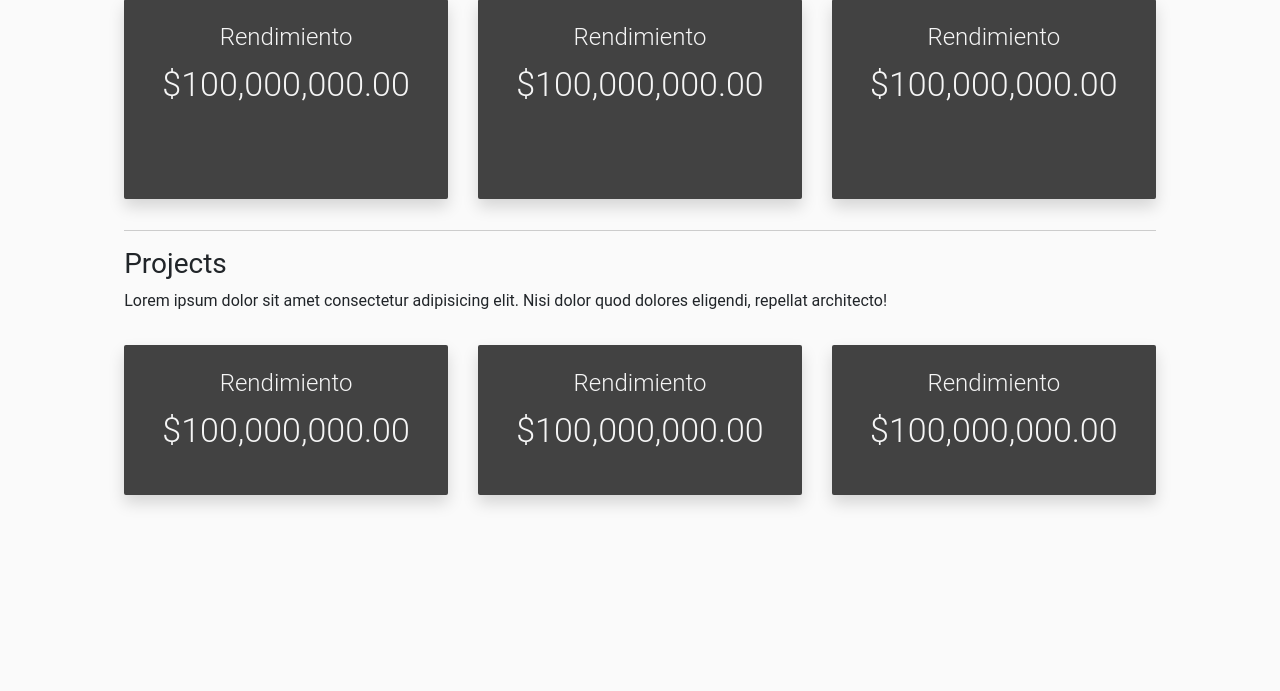
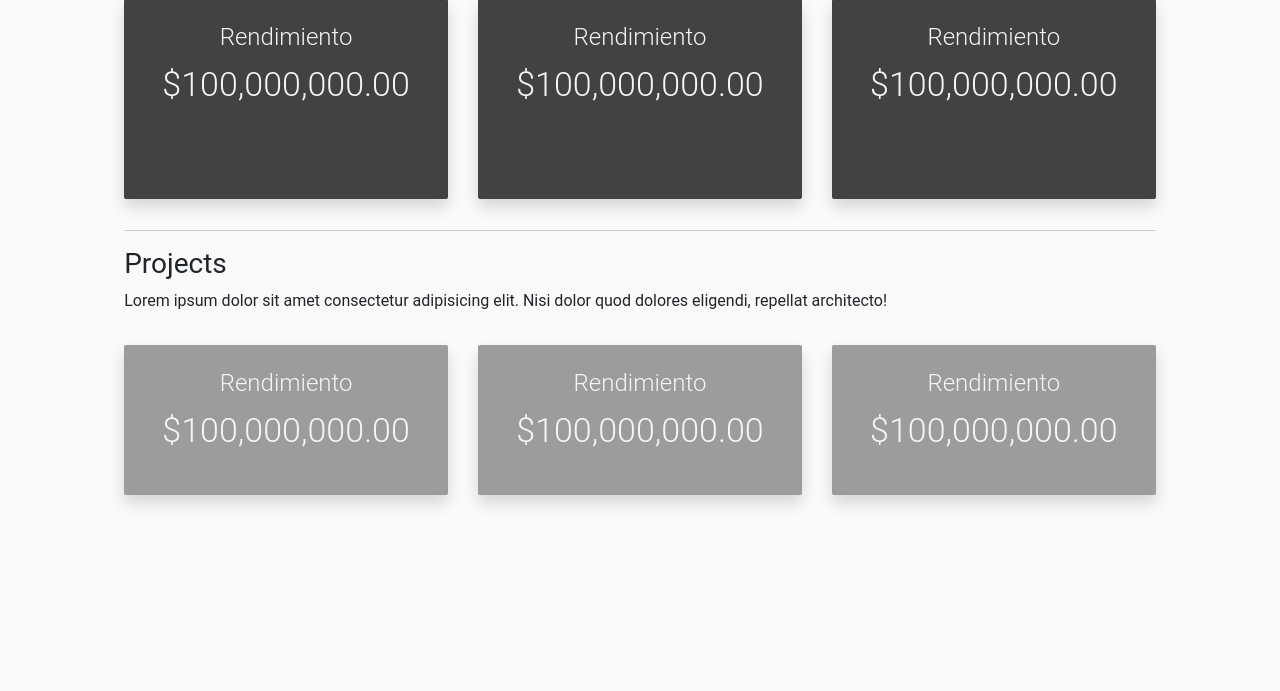
Before and after one commit to luissalmon/osopanda, a Django app: page /page6/ in a window 1280 px wide. Shown: the part 467-1158 px from the top of the page. Run offline with Django 3.2, Linux system fonts and the light colour scheme; some libraries are stand-ins or nearby versions.

Commit message:
Se cambio color en page6

```diff
--- a/baraboo/bsite/templates/page6.html
+++ b/baraboo/bsite/templates/page6.html
@@ -170,7 +170,7 @@
 
                       <div class="col-4 h-100 m-0">
                         <div class="row h-100 m-0 justify-content-center">
-                          <div class="col-12 card bg-dark shadow">
+                          <div class="col-12 card shadow" style="background-color: #9C9C9C">
                             <div class="card-body d-flex flex-column align-items-center p-4">
                               <h3 class="card-title text-light">Rendimiento</h3>
                               <p class="card-text display-4 text-light">
@@ -184,7 +184,7 @@
 
                       <div class="col-4 h-100 m-0">
                         <div class="row h-100 m-0 justify-content-center">
-                          <div class="col-12 card bg-dark shadow">
+                          <div class="col-12 card shadow" style="background-color: #9C9C9C">
                             <div class="card-body d-flex flex-column align-items-center p-4">
                               <h3 class="card-title text-light">Rendimiento</h3>
                               <p class="card-text display-4 text-light">
@@ -198,7 +198,7 @@
 
                       <div class="col-4 h-100 m-0">
                         <div class="row h-100 m-0 justify-content-center">
-                          <div class="col-12 card bg-dark shadow">
+                          <div class="col-12 card shadow" style="background-color: #9C9C9C">
                             <div class="card-body d-flex flex-column align-items-center p-4">
                               <h3 class="card-title text-light">Rendimiento</h3>
                               <p class="card-text display-4 text-light">
```
